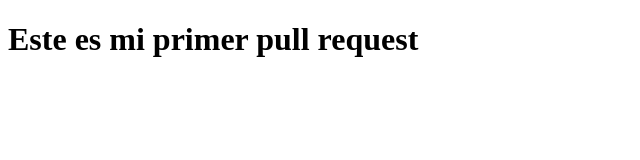
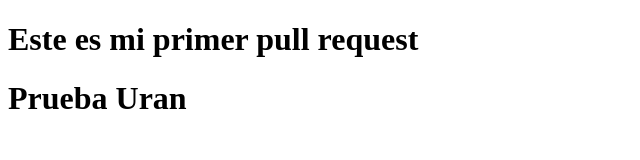
Before and after one commit to felipeleonbotero/Prueba-git, a plain HTML site: page index.html in a window 1280 px wide. Shown: the whole page, without its empty margins (0-640 px from the left). Drawn offline with Linux system fonts and the light colour scheme.

Commit message:
Primera prueba Uran

```diff
--- a/index.html
+++ b/index.html
@@ -7,7 +7,7 @@
 </head>
 <body>
     <h1>Este es mi primer pull request </h1>
-
+    <h1>Prueba Uran </h1>
 
 
 
```
